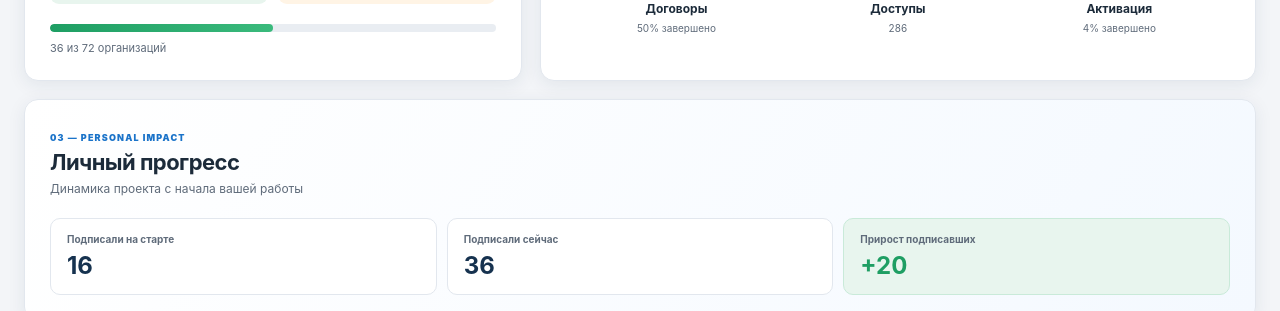
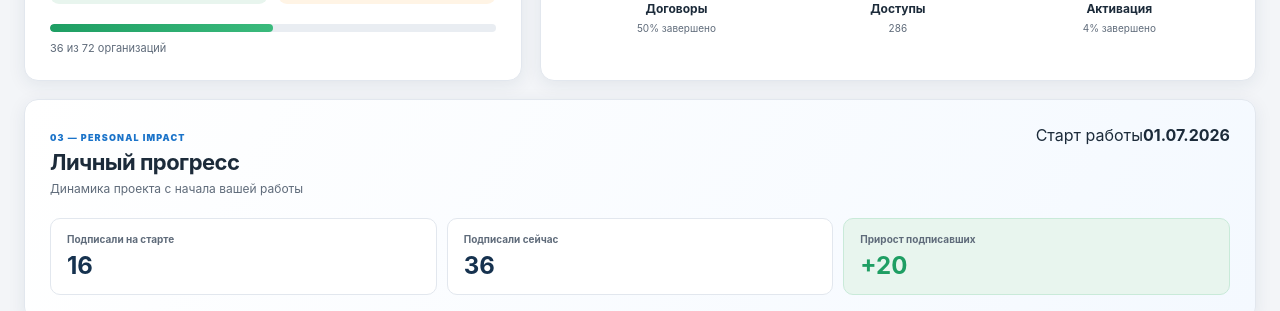
Before and after one commit to nurzhanabdirazakov/chatgpt-edu-nii-kz, a Next.js app: page /chatgpt-edu-nii-kz/ in a window 1280 px wide. Shown: the part 820-1131 px from the top of the page. Built offline with nearby package versions, Linux system fonts and the light colour scheme; no server answers.

Commit message:
Restore personal progress start date

```diff
--- a/app/page.tsx
+++ b/app/page.tsx
@@ -264,7 +264,10 @@ export default function Home() {
       </section>
 
       <section className="card personal-card">
-        <div className="section-heading"><div><span className="kicker">03 — PERSONAL IMPACT</span><h2>{t.personalTitle}</h2><p>{t.personalHint}</p></div></div>
+        <div className="section-heading">
+          <div><span className="kicker">03 — PERSONAL IMPACT</span><h2>{t.personalTitle}</h2><p>{t.personalHint}</p></div>
+          <div className="personal-date"><span>{t.personalStart}</span><strong>{PERSONAL.started}</strong></div>
+        </div>
         <div className="personal-stats">
           <div><span>{lang === "ru" ? "Подписали на старте" : "Басында қол қойған"}</span><strong>{signedAtStart}</strong></div>
           <div><span>{lang === "ru" ? "Подписали сейчас" : "Қазір қол қойған"}</span><strong>{signed.length}</strong></div>
```
